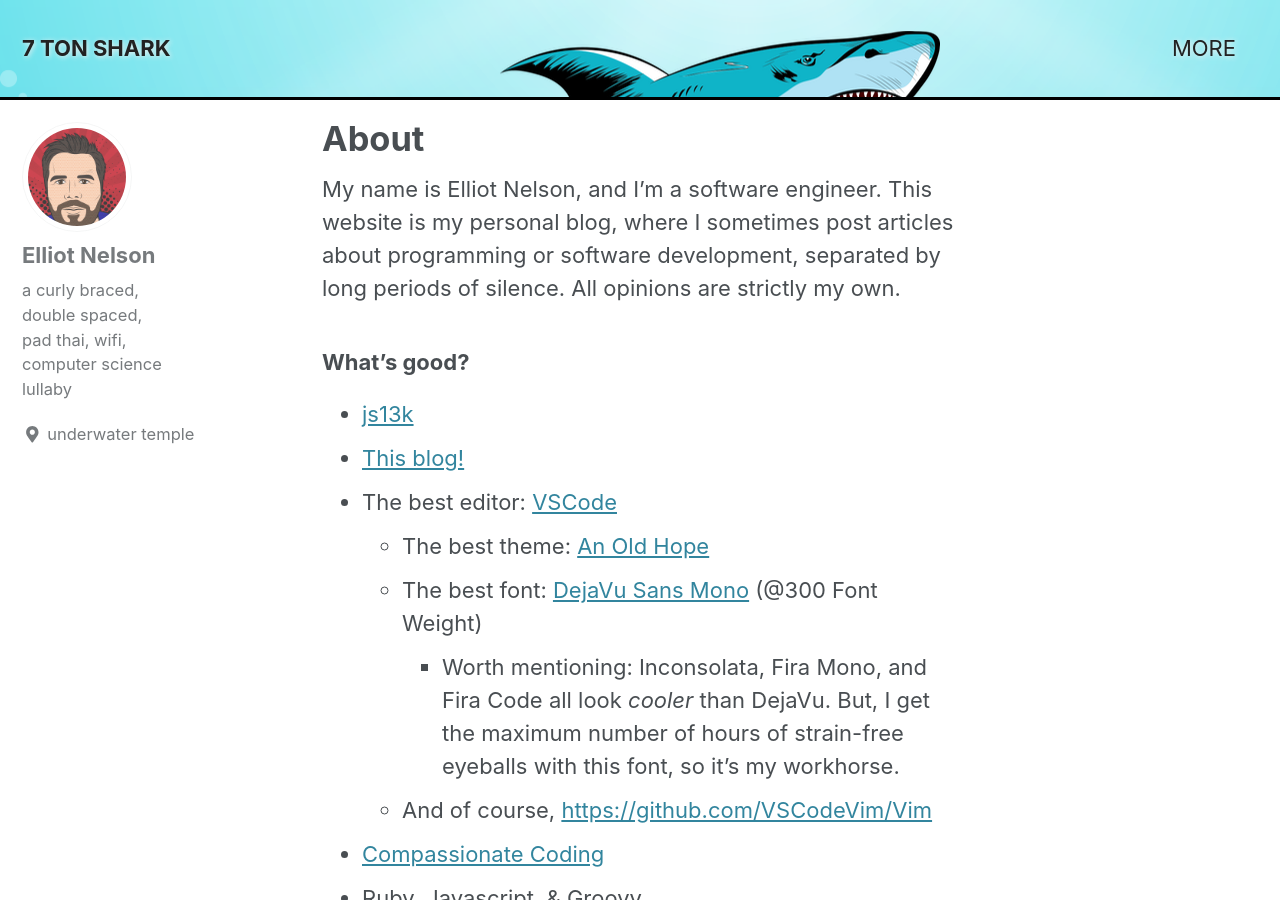
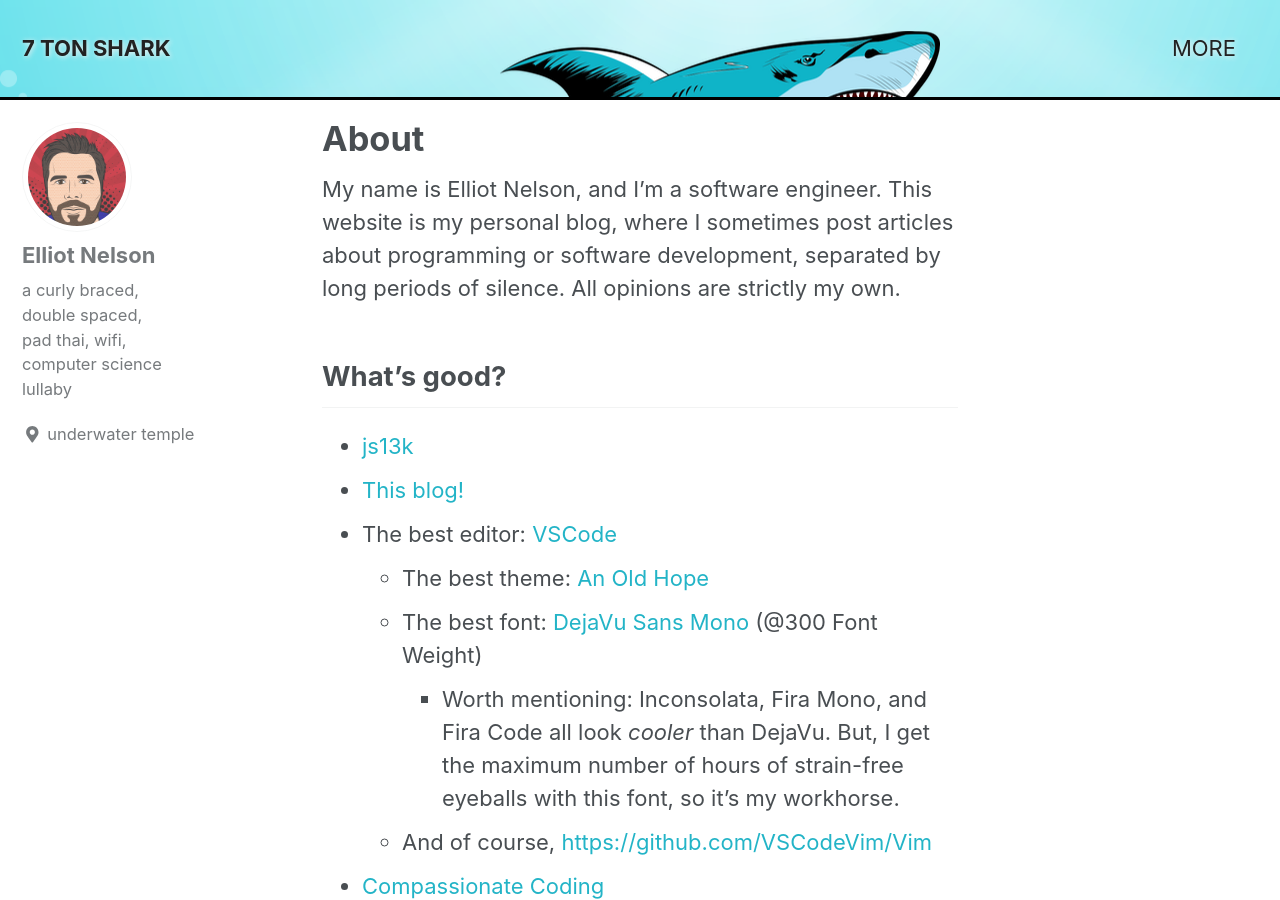
Before and after one commit to elliot-nelson/elliot-nelson.github.io, a Jekyll site: the page built from about.md, in a window 1280 px wide and 900 px high. Built offline with Jekyll 4.4.1, drawn with Linux system fonts in a browser that asks for light colours; cached includes are drawn as plain includes; nearby versions of some CDN libraries; some of the changed text lies outside the part shown.

Commit message:
Minor link color

```diff
--- a/_sass/minimal-mistakes/_base.scss
+++ b/_sass/minimal-mistakes/_base.scss
@@ -126,6 +126,10 @@ blockquote {
 /* links */
 
 a {
+  /* 7tonshark */
+  text-decoration: none;
+  /* /7tonshark */
+
   &:focus {
     @extend %tab-focus;
   }
--- a/_sass/minimal-mistakes/_sidebar.scss
+++ b/_sass/minimal-mistakes/_sidebar.scss
@@ -7,6 +7,9 @@
    ========================================================================== */
 
 .sidebar {
+  /* 7tonshark */
+  display: none;
+  /* /7tonshark */
   @include clearfix();
   @include breakpoint(max-width $large) {
     /* fix z-index order of follow links */
@@ -17,6 +20,9 @@
   }
 
   @include breakpoint($large) {
+    /* 7tonshark */
+    display: block;
+    /* /7tonshark */
     float: left;
     width: calc(#{$right-sidebar-width-narrow} - 1em);
     opacity: 0.75;
--- a/_sass/minimal-mistakes/skins/_default.scss
+++ b/_sass/minimal-mistakes/skins/_default.scss
@@ -2,4 +2,8 @@
    Default skin
    ========================================================================== */
 
+/* 7tonshark */
+$link-color: #23b4c7 !default;
+/* /7tonshark */
+
 // Intentionally left blank
--- a/about.md
+++ b/about.md
@@ -6,7 +6,7 @@ author_profile: true
 
 My name is Elliot Nelson, and I'm a software engineer. This website is my personal blog, where I sometimes post articles about programming or software development, separated by long periods of silence. All opinions are strictly my own.
 
-### What's good?
+## What's good?
 
  - [js13k](/js13k)
  - [This blog!](/)
```
Also changed, not shown: other parts of about.md (+0 -4 lines).
